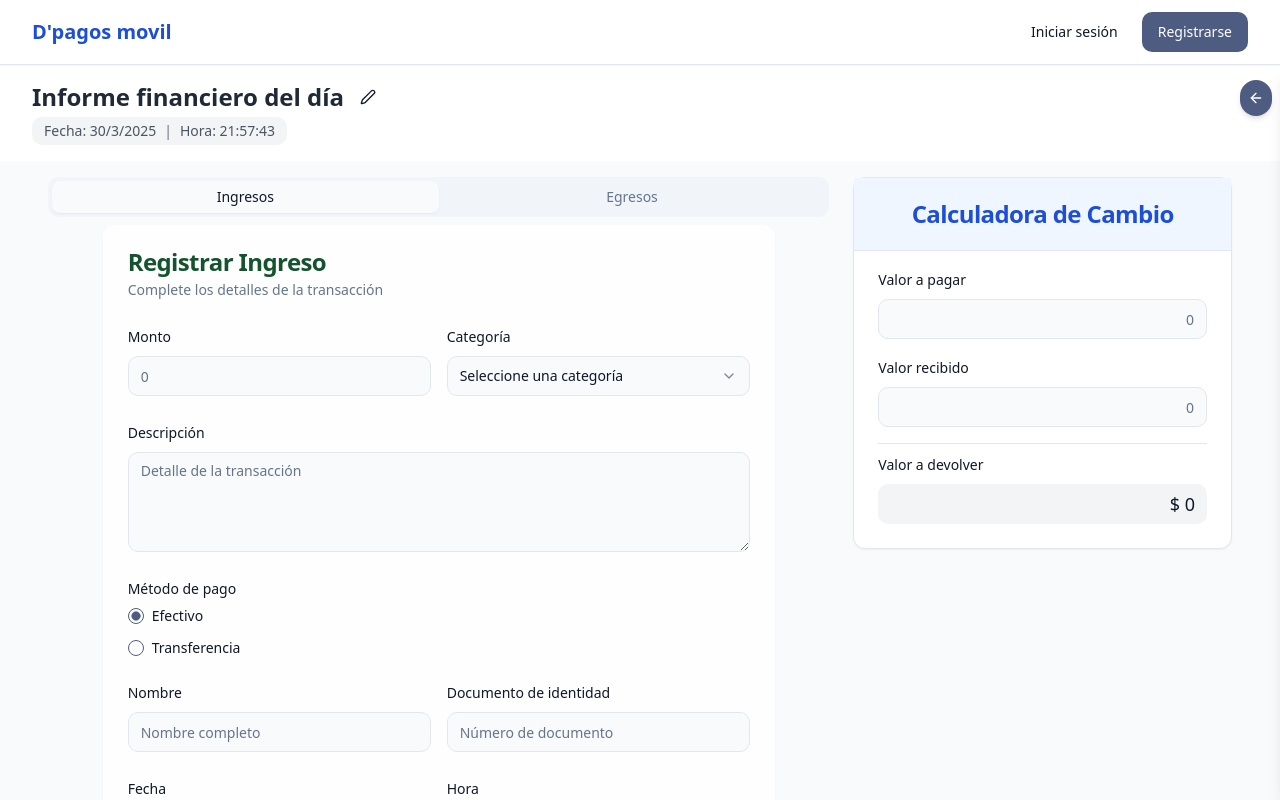
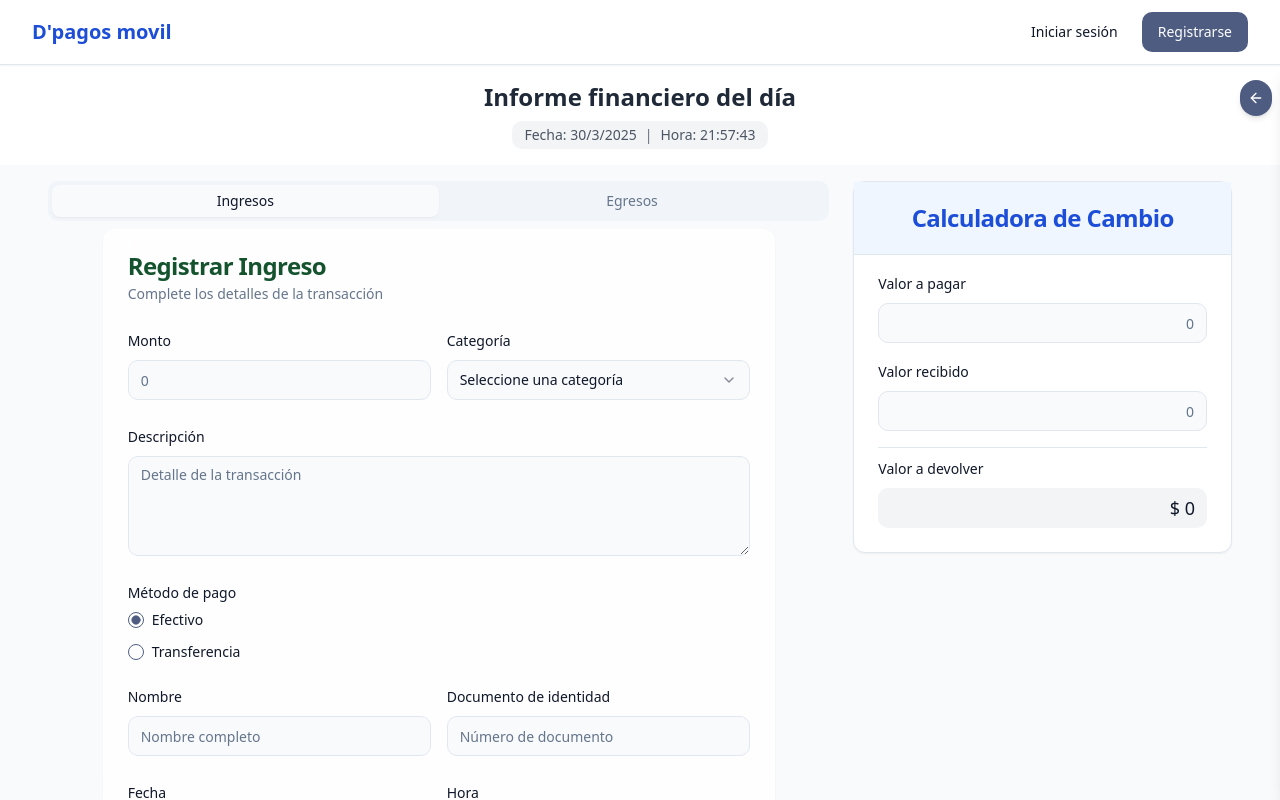
Before and after one commit to Alagar675/caja-diario, a React (Vite) app: page /dashboard in a window 1280 px wide. Built offline with nearby package versions, Linux system fonts and the light colour scheme; the HTML template or start-up script is replaced by a standard one.

Commit message:
Fix: Center title and date
Centre title and date, and remove editable title.

```diff
--- a/src/components/dashboard/DashboardTitle.tsx
+++ b/src/components/dashboard/DashboardTitle.tsx
@@ -1,7 +1,5 @@
 
 import React, { useState, useEffect } from "react";
-import { Button } from "@/components/ui/button";
-import { Edit2, Check } from "lucide-react";
 
 interface DashboardTitleProps {
   initialTitle?: string;
@@ -10,8 +8,6 @@ interface DashboardTitleProps {
 const DashboardTitle: React.FC<DashboardTitleProps> = ({
   initialTitle = "Informe financiero del día"
 }) => {
-  const [title, setTitle] = useState(initialTitle);
-  const [editing, setEditing] = useState(false);
   const [currentDate, setCurrentDate] = useState(new Date());
 
   // Actualizar la fecha y hora cada segundo
@@ -31,55 +27,13 @@ const DashboardTitle: React.FC<DashboardTitleProps> = ({
     return `${String(date.getHours()).padStart(2, '0')}:${String(date.getMinutes()).padStart(2, '0')}:${String(date.getSeconds()).padStart(2, '0')}`;
   };
 
-  const handleTitleChange = (e: React.ChangeEvent<HTMLInputElement>) => {
-    setTitle(e.target.value);
-  };
-
-  const toggleEditing = () => {
-    setEditing(!editing);
-  };
-
   return (
     <div className="w-full py-4 bg-white dark:bg-gray-950">
       <div className="container mx-auto">
-        <div className="flex items-center justify-between">
-          <div className="flex-1">
-            {editing ? (
-              <div className="flex items-center gap-2">
-                <input
-                  type="text"
-                  value={title}
-                  onChange={handleTitleChange}
-                  className="text-2xl font-bold border-b-2 border-blue-500 outline-none bg-transparent w-full"
-                  autoFocus
-                />
-                <Button
-                  variant="ghost"
-                  size="icon"
-                  onClick={toggleEditing}
-                  className="h-8 w-8"
-                >
-                  <Check className="h-4 w-4" />
-                </Button>
-              </div>
-            ) : (
-              <div className="flex items-center gap-2">
-                <h1 className="text-2xl font-bold text-gray-800 dark:text-gray-100">
-                  {title}
-                </h1>
-                <Button
-                  variant="ghost"
-                  size="icon"
-                  onClick={toggleEditing}
-                  className="h-8 w-8"
-                >
-                  <Edit2 className="h-4 w-4" />
-                </Button>
-              </div>
-            )}
-          </div>
-        </div>
-        <div className="mt-1 flex items-center">
+        <div className="flex flex-col items-center justify-center text-center">
+          <h1 className="text-2xl font-bold text-gray-800 dark:text-gray-100 mb-2">
+            {initialTitle}
+          </h1>
           <div className="text-sm font-medium bg-gray-100 dark:bg-gray-800 px-3 py-1 rounded-md flex gap-2">
             <span className="text-gray-600 dark:text-gray-300">Fecha: {formatDate(currentDate)}</span>
             <span className="text-gray-500 dark:text-gray-400">|</span>
```
